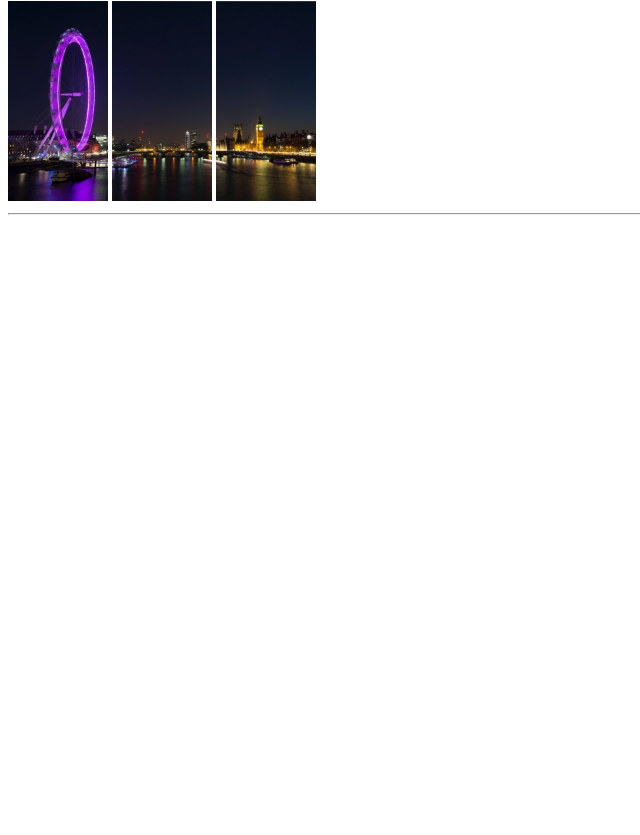
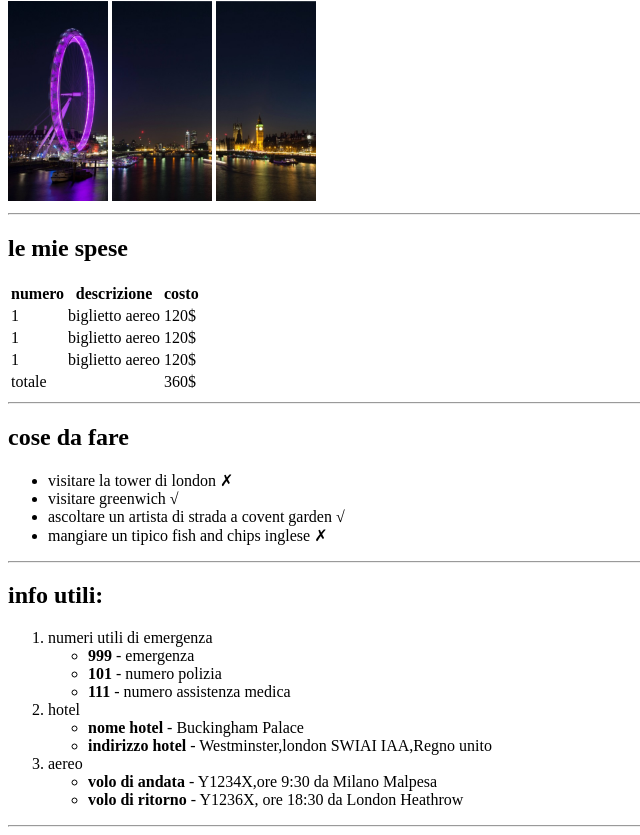
Before and after one commit to sidra1991/html-london-trip, a plain HTML site: page index.html in a window 1280 px wide. Shown: the part 79-914 px from the top of the page, without its empty margins (0-640 px from the left). Before the commit the page ends 800 px from the top, so only its background shows below. Drawn offline with Linux system fonts and the light colour scheme.

Commit message:
sezioni riempite

```diff
--- a/index.html
+++ b/index.html
@@ -18,13 +18,71 @@
     <!-- sezioni con informazioni utili utili-->
     <main>
         <section>
+            <h2>le mie spese</h2>
+            <table>
+                <thead>
+                    <tr>
+                        <th>numero</th>
+                        <th>descrizione</th>
+                        <th>costo</th>
+                    </tr>
 
+                </thead>
+                <tbody>
+                    <tr>
+                        <td>1</td>
+                        <td>biglietto aereo</td>
+                        <td>120$</td>
+                    </tr>
+                    <tr>
+                        <td>1</td>
+                        <td>biglietto aereo</td>
+                        <td>120$</td>
+                    </tr>
+                    <tr>
+                        <td>1</td>
+                        <td>biglietto aereo</td>
+                        <td>120$</td>
+                    </tr>
+                </tbody>
+                <tfoot>
+                    <tr>
+                        <td>totale</td>
+                        <td></td>
+                        <td>360$</td>
+                    </tr>
+                </tfoot>
+            </table>
+            <hr>
         </section>
         <section>
-
+            <h2>cose da fare</h2>
+            <ul>
+                <li>visitare la tower di london &cross; </li>
+                <li>visitare greenwich &radic;  </li>
+                <li>ascoltare un artista di strada a covent garden &radic; </li>
+                <li>mangiare un tipico fish and chips inglese &cross; </li>
+            </ul>
+            <hr>
         </section>
         <section>
-
+            <h2>info utili:</h2>
+            <ol>
+                <li>numeri utili di emergenza <ul>
+                    <li> <strong>999</strong> - emergenza</li>
+                    <li> <strong>101</strong> - numero polizia</li>
+                    <li> <strong>111</strong> - numero assistenza medica</li>
+                </ul></li>
+                <li>hotel <ul>
+                    <li> <strong>nome hotel</strong> - Buckingham Palace</li>
+                    <li> <strong>indirizzo hotel</strong> - Westminster,london SWIAI IAA,Regno unito</li>
+                </ul></li>
+                <li>aereo <ul>
+                    <li> <strong>volo di andata</strong> - Y1234X,ore 9:30 da Milano Malpesa</li>
+                    <li> <strong>volo di ritorno</strong> - Y1236X, ore 18:30 da London Heathrow</li>
+                </ul></li>
+            </ol>
+            <hr>
         </section>
     </main>
     <!-- conclusione viaggio -->
```
